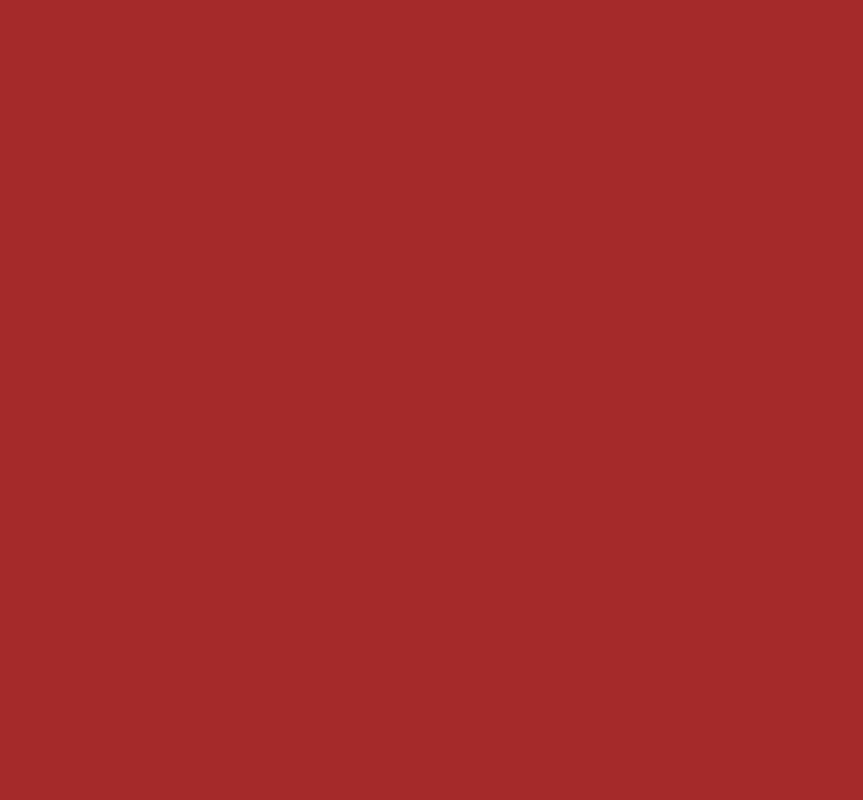
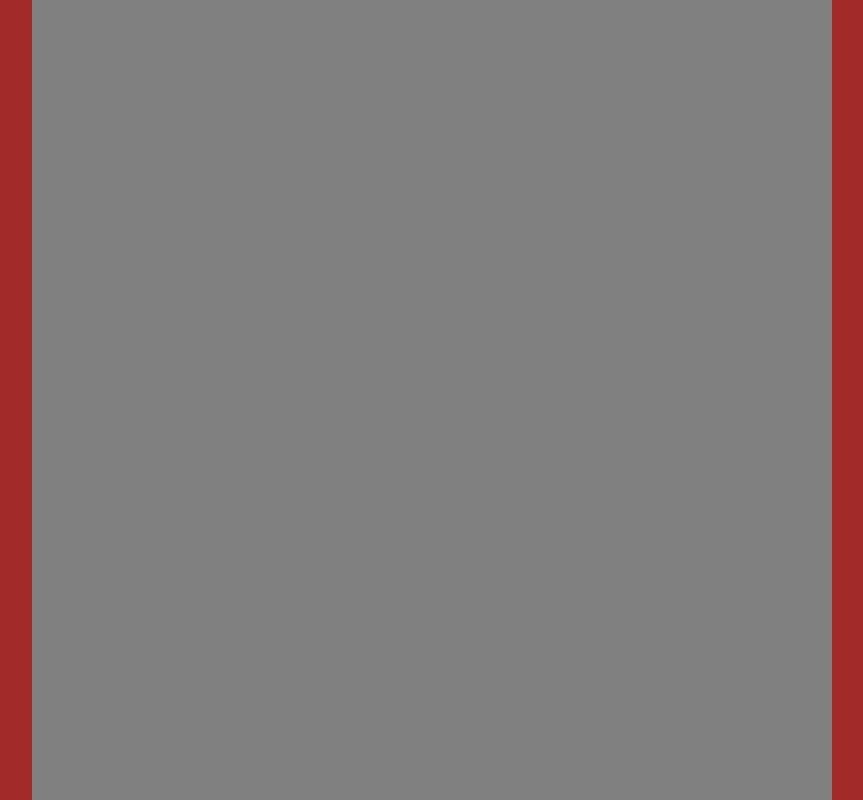
Before and after one commit to DSJR1284/snake_js, a plain HTML site: page Snake /index.html in a window 1280 px wide. Shown: the whole page, without its empty margins (208-1071 px from the left). Drawn offline with Linux system fonts and the light colour scheme.

Commit message:
fix gameboard display

```diff
--- a/Snake /index.html
+++ b/Snake /index.html
@@ -6,6 +6,7 @@
     <meta name="viewport" content="width=device-width, initial-scale=1.0">
     <title>Snake JS</title>
     <style>
+
         body {
             height: 100vh;
             width: 100vw;
@@ -16,7 +17,7 @@
             background-color: brown;
         }
 
-        game-board {
+        #gameboard {
             background-color: grey;
             height: 100vmin;
             width: 100vmin;
```
